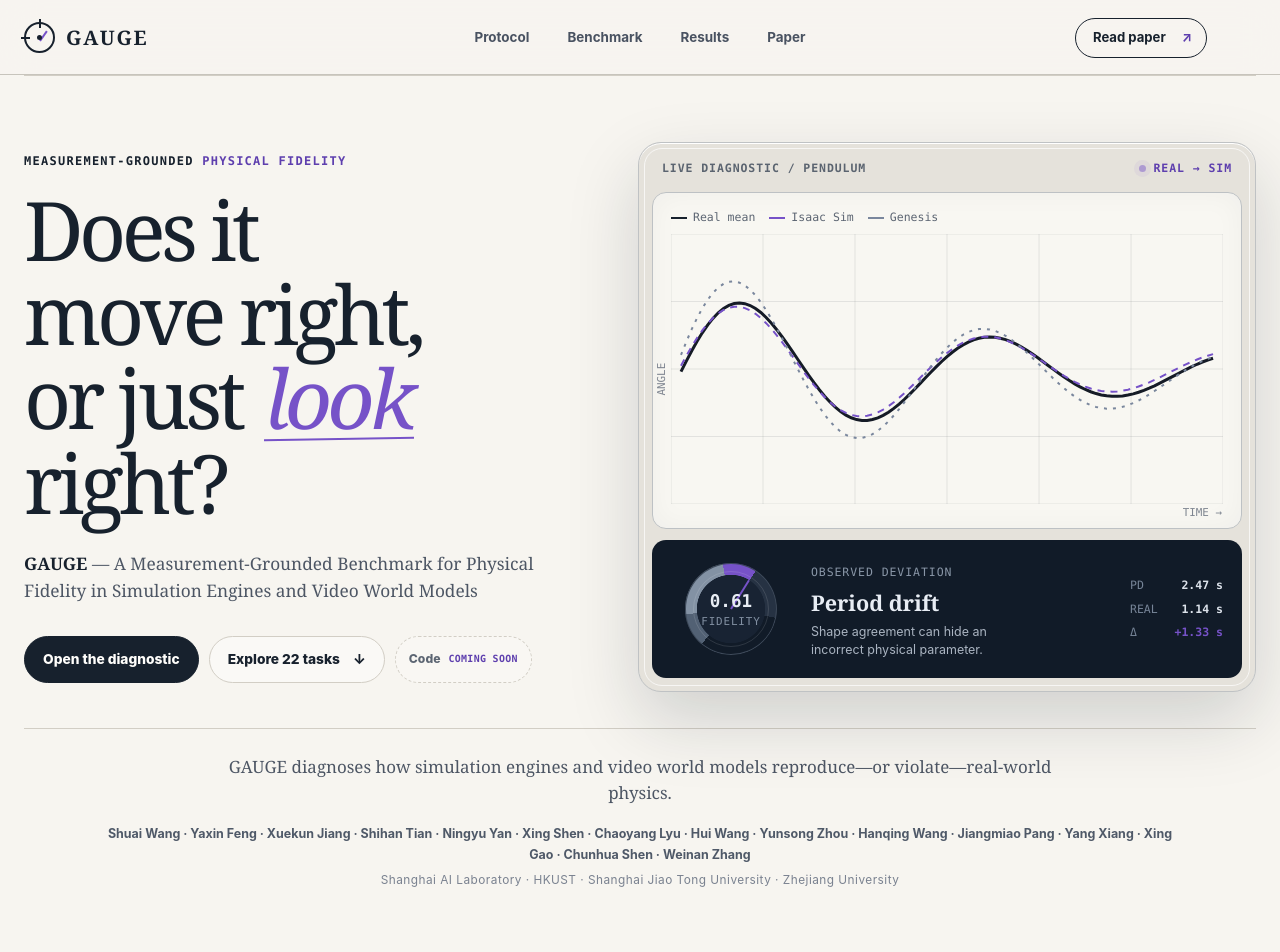
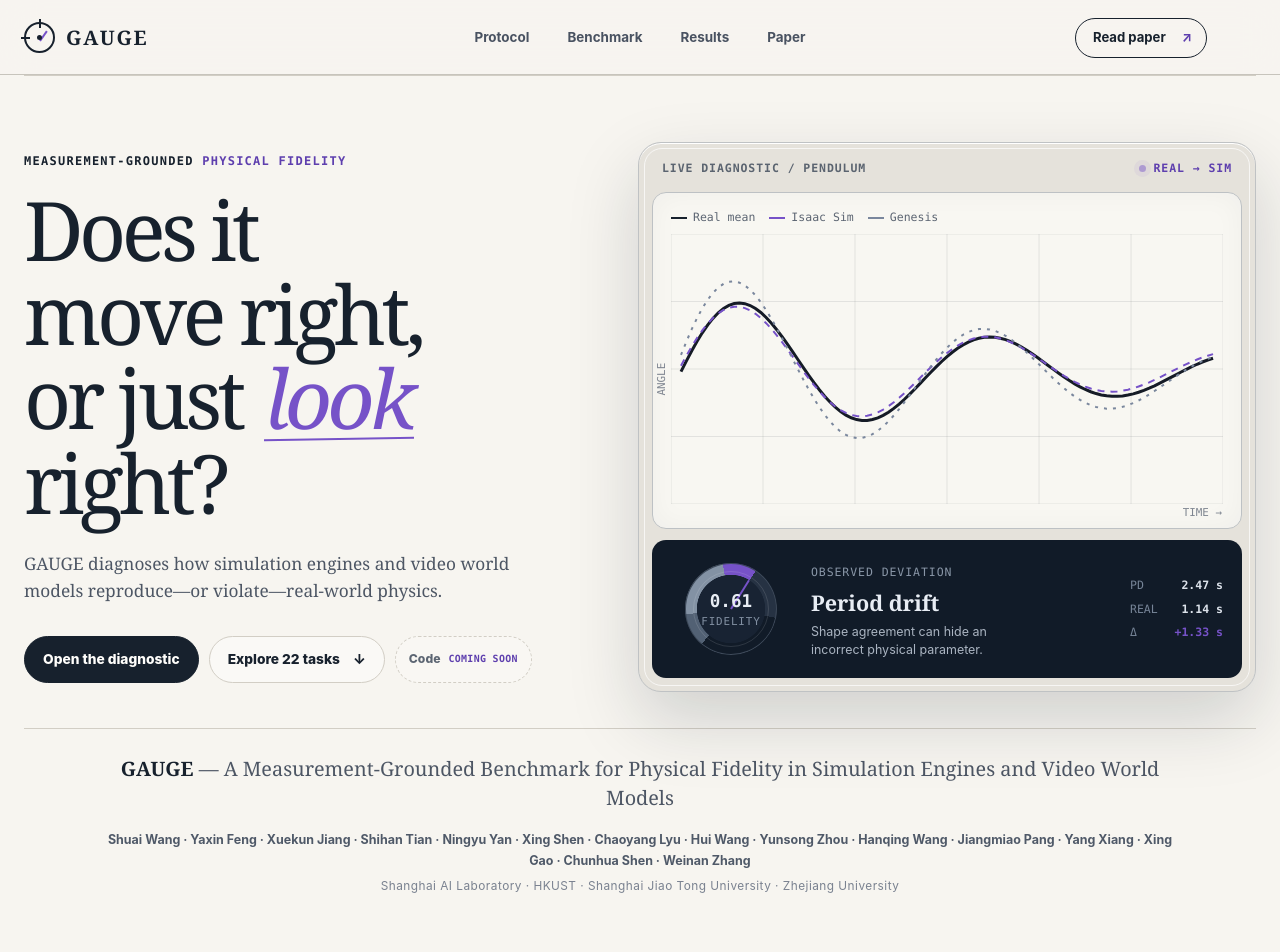
Before and after one commit to InternRobotics/GAUGE, a Next.js app: page / in a window 1280 px wide. Shown: the top 952 px of the page. Built offline with nearby package versions, Linux system fonts and the light colour scheme; some icons are missing.

Commit message:
Swap the hero summary and paper title

```diff
--- a/app/GaugeDemo.tsx
+++ b/app/GaugeDemo.tsx
@@ -339,7 +339,7 @@ export function GaugeDemo() {
         <div className="hero-copy">
           <p className="eyebrow"><span>Measurement-grounded</span> physical fidelity</p>
           <h1 aria-label="Does it move right, or just look right?"><span>Does it</span><span>move right,</span><span>or just <em>look</em></span><span>right?</span></h1>
-          <p className="hero-deck"><strong>GAUGE</strong> — A Measurement-Grounded Benchmark for Physical Fidelity in Simulation Engines and Video World Models</p>
+          <p className="hero-deck">GAUGE diagnoses how simulation engines and video world models reproduce—or violate—real-world physics.</p>
           <div className="hero-actions"><a className="button primary" href="#results">Open the diagnostic</a><a className="button secondary" href="#benchmark">Explore 22 tasks <span>↓</span></a><span className="button code-link code-disabled" aria-label="Code release coming soon"><b>Code</b><small>Coming soon</small></span></div>
         </div>
         <div className="hero-instrument" aria-label="Physical fidelity diagnostic preview">
@@ -351,7 +351,7 @@ export function GaugeDemo() {
             <div className="status-stack"><span>PD <b>2.47 s</b></span><span>REAL <b>1.14 s</b></span><span>Δ <b className="warn">+1.33 s</b></span></div>
           </div>
         </div>
-        <div className="hero-footer"><p className="hero-diagnosis">GAUGE diagnoses how simulation engines and video world models reproduce—or violate—real-world physics.</p><div className="authors"><p>Shuai Wang · Yaxin Feng · Xuekun Jiang · Shihan Tian · Ningyu Yan · Xing Shen · Chaoyang Lyu · Hui Wang · Yunsong Zhou · Hanqing Wang · Jiangmiao Pang · Yang Xiang · Xing Gao · Chunhua Shen · Weinan Zhang</p><span>Shanghai AI Laboratory · HKUST · Shanghai Jiao Tong University · Zhejiang University</span></div></div>
+        <div className="hero-footer"><p className="hero-paper-title"><strong>GAUGE</strong> — A Measurement-Grounded Benchmark for Physical Fidelity in Simulation Engines and Video World Models</p><div className="authors"><p>Shuai Wang · Yaxin Feng · Xuekun Jiang · Shihan Tian · Ningyu Yan · Xing Shen · Chaoyang Lyu · Hui Wang · Yunsong Zhou · Hanqing Wang · Jiangmiao Pang · Yang Xiang · Xing Gao · Chunhua Shen · Weinan Zhang</p><span>Shanghai AI Laboratory · HKUST · Shanghai Jiao Tong University · Zhejiang University</span></div></div>
       </section>
 
       <section className="stat-ribbon" aria-label="Benchmark statistics">
--- a/app/globals.css
+++ b/app/globals.css
@@ -83,7 +83,8 @@ img { max-width: 100%; display: block; }
 .button.code-link { padding-inline: 13px; border: 0; color: #5c6572; }
 .button.code-link span { color: var(--orange-dark); }
 .hero-footer { grid-column: 1 / -1; display: grid; gap: 16px; padding-top: 25px; border-top: 1px solid var(--line); text-align: center; }
-.hero-diagnosis { max-width: 850px; margin: 0 auto; color: #4d5664; font-family: var(--serif); font-size: 1.06rem; line-height: 1.55; }
+.hero-paper-title { max-width: 1040px; margin: 0 auto; color: #4d5664; font-family: var(--serif); font-size: clamp(1.18rem, 1.55vw, 1.48rem); line-height: 1.48; }
+.hero-paper-title strong { color: var(--ink); font-weight: 700; }
 .authors { max-width: 1080px; margin: 0 auto; }
 .authors p { margin: 0; color: #4f5968; font-size: .78rem; font-weight: 650; line-height: 1.7; }
 .authors span { display: block; margin-top: 7px; color: #7a8290; font-size: .74rem; letter-spacing: .04em; }
```
Also changed, not shown: 1 other file (tests, documents, lock files or other folders).
